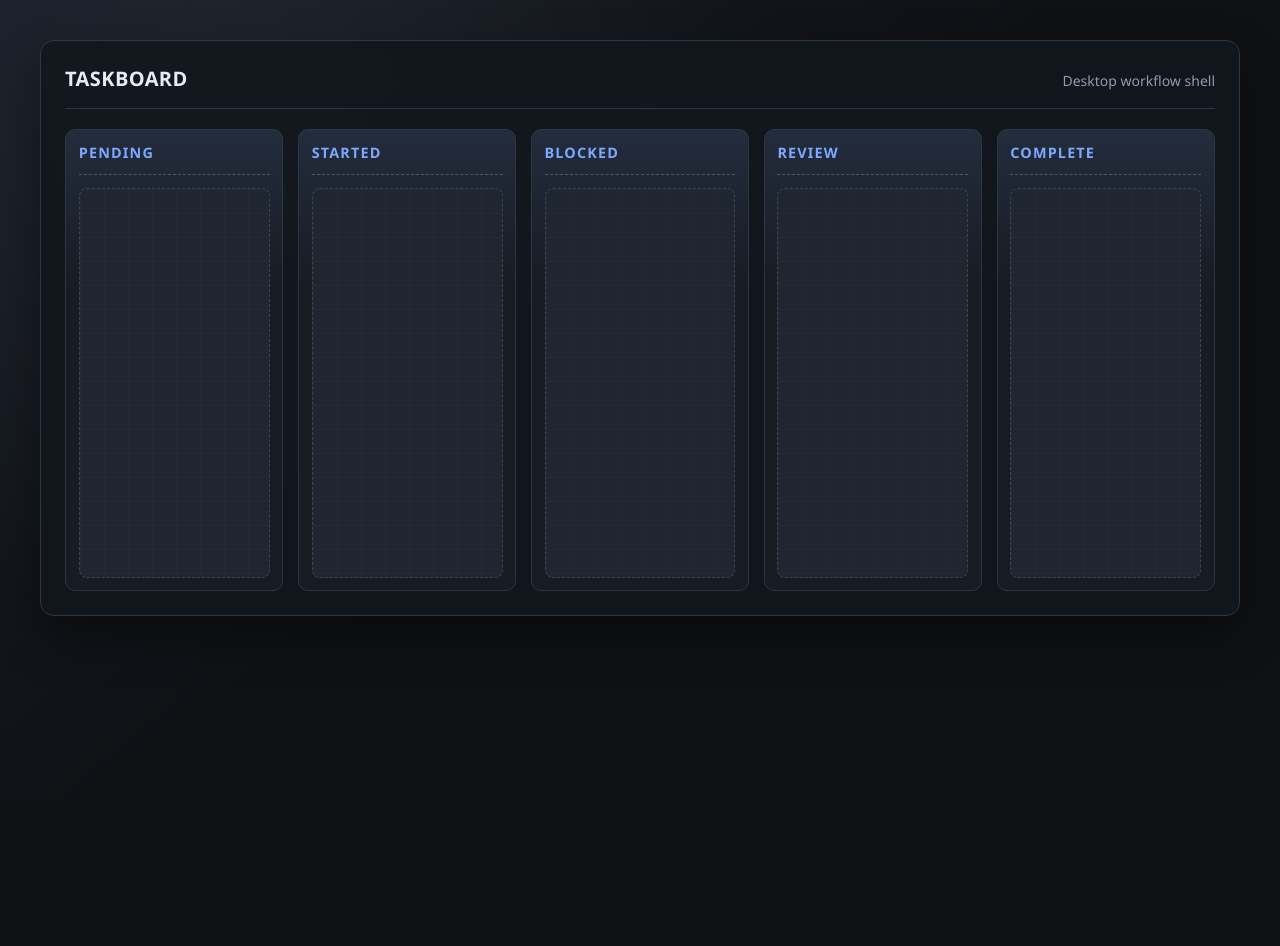
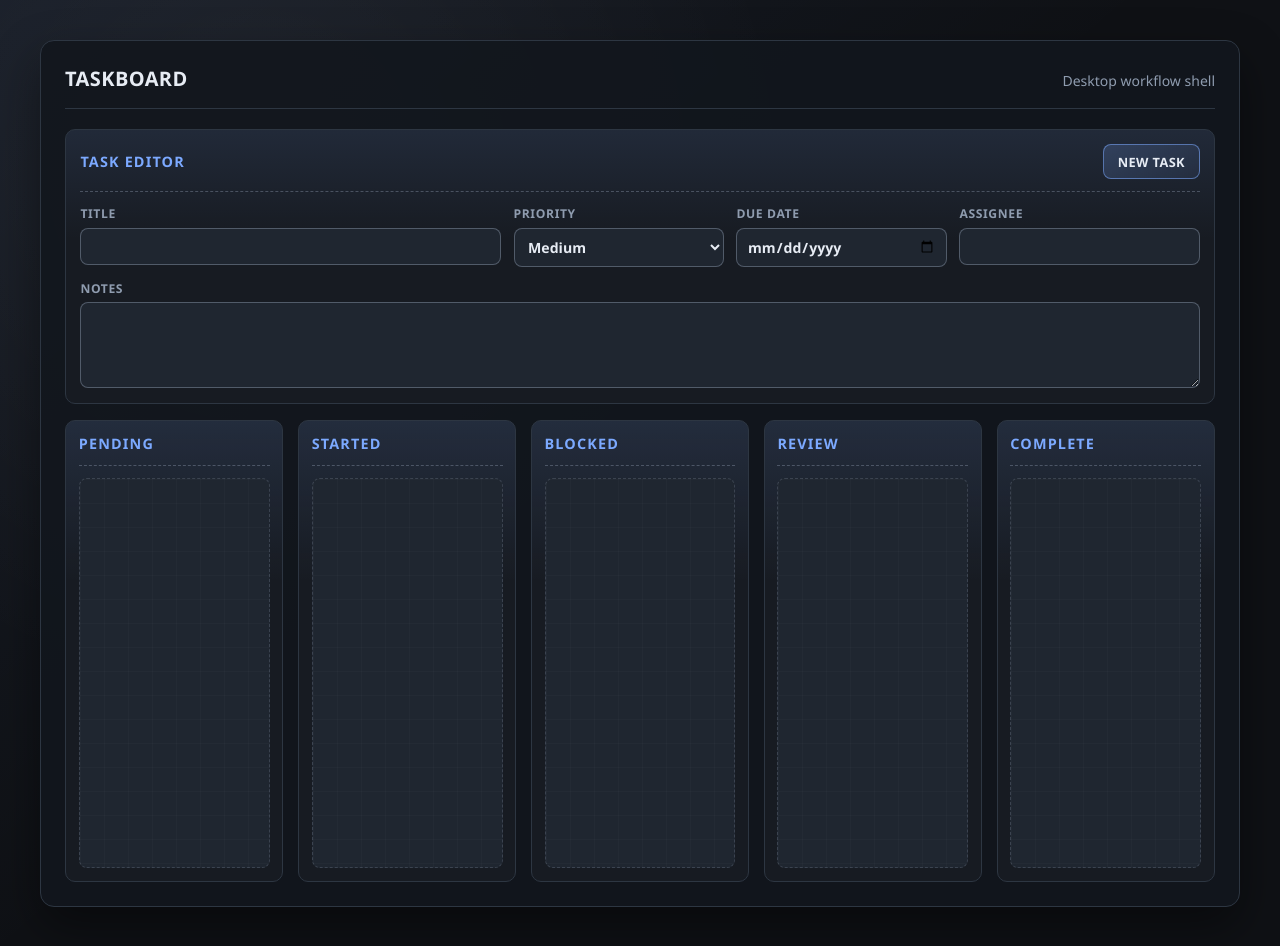
Before and after one commit to am-will/taskery, a React (Vite) app in the folder apps/web/: page / in a window 1280 px wide. Before the commit the page ends 800 px from the top, so only its background shows below. Built offline with nearby package versions, Linux system fonts and the light colour scheme.

Commit message:
feat(web): add task editor create and edit form

```diff
--- a/apps/web/src/App.css
+++ b/apps/web/src/App.css
@@ -73,6 +73,92 @@ body {
   gap: 0.9rem;
 }
 
+.editor-panel {
+  margin-bottom: 1rem;
+  padding: 0.9rem;
+  border: 1px solid var(--industrial-border);
+  border-radius: 10px;
+  background:
+    linear-gradient(180deg, rgba(124, 169, 255, 0.1), transparent 40%),
+    var(--industrial-panel);
+}
+
+.editor-panel-header {
+  display: flex;
+  align-items: center;
+  justify-content: space-between;
+  gap: 0.8rem;
+  margin-bottom: 0.85rem;
+  padding-bottom: 0.75rem;
+  border-bottom: 1px dashed rgba(143, 156, 175, 0.4);
+}
+
+.editor-panel-header h2 {
+  margin: 0;
+  color: var(--industrial-accent);
+  font-size: 0.9rem;
+  font-weight: 600;
+  letter-spacing: 0.08em;
+  text-transform: uppercase;
+}
+
+.new-task-button {
+  border: 1px solid rgba(124, 169, 255, 0.55);
+  border-radius: 8px;
+  padding: 0.45rem 0.85rem;
+  background: linear-gradient(140deg, rgba(124, 169, 255, 0.2), rgba(124, 169, 255, 0.08));
+  color: var(--industrial-text);
+  font: inherit;
+  font-size: 0.8rem;
+  font-weight: 600;
+  letter-spacing: 0.03em;
+  text-transform: uppercase;
+  cursor: pointer;
+}
+
+.new-task-button:hover {
+  border-color: rgba(124, 169, 255, 0.8);
+  background: linear-gradient(140deg, rgba(124, 169, 255, 0.32), rgba(124, 169, 255, 0.14));
+}
+
+.task-form {
+  display: grid;
+  grid-template-columns: 2fr 1fr 1fr 1fr;
+  gap: 0.8rem;
+}
+
+.task-form label {
+  display: flex;
+  flex-direction: column;
+  gap: 0.35rem;
+  color: var(--industrial-muted);
+  font-size: 0.76rem;
+  font-weight: 600;
+  letter-spacing: 0.05em;
+  text-transform: uppercase;
+}
+
+.task-form label:last-child {
+  grid-column: 1 / -1;
+}
+
+.task-form input,
+.task-form select,
+.task-form textarea {
+  border: 1px solid rgba(143, 156, 175, 0.45);
+  border-radius: 8px;
+  background: var(--industrial-panel-strong);
+  color: var(--industrial-text);
+  font: inherit;
+  font-size: 0.88rem;
+  padding: 0.5rem 0.6rem;
+}
+
+.task-form textarea {
+  min-height: 86px;
+  resize: vertical;
+}
+
 .workflow-column {
   min-height: 460px;
   padding: 0.8rem;
--- a/apps/web/src/App.tsx
+++ b/apps/web/src/App.tsx
@@ -1,8 +1,22 @@
 import "./App.css";
+import { useState } from "react";
 
 const workflowColumns = ["Pending", "Started", "Blocked", "Review", "Complete"];
+const defaultTaskDraft = {
+  title: "",
+  priority: "Medium",
+  dueDate: "",
+  assignee: "",
+  notes: "",
+};
 
 export function App() {
+  const [taskDraft, setTaskDraft] = useState(defaultTaskDraft);
+
+  const updateTaskDraft = (field: keyof typeof defaultTaskDraft, value: string) => {
+    setTaskDraft((current) => ({ ...current, [field]: value }));
+  };
+
   return (
     <main className="app-root">
       <section
@@ -16,14 +30,87 @@ export function App() {
           <p>Desktop workflow shell</p>
         </header>
 
-        <div className="workflow-grid" role="list" aria-label="Workflow columns">
+        <section className="editor-panel" aria-label="Task editor">
+          <div className="editor-panel-header">
+            <h2>Task Editor</h2>
+            <button
+              type="button"
+              className="new-task-button"
+              onClick={() => setTaskDraft(defaultTaskDraft)}
+            >
+              New Task
+            </button>
+          </div>
+
+          <form className="task-form" aria-label="Create or edit task">
+            <label htmlFor="task-title">
+              Title
+              <input
+                id="task-title"
+                name="title"
+                value={taskDraft.title}
+                onChange={(event) => updateTaskDraft("title", event.target.value)}
+                type="text"
+              />
+            </label>
+
+            <label htmlFor="task-priority">
+              Priority
+              <select
+                id="task-priority"
+                name="priority"
+                value={taskDraft.priority}
+                onChange={(event) => updateTaskDraft("priority", event.target.value)}
+              >
+                <option value="Low">Low</option>
+                <option value="Medium">Medium</option>
+                <option value="High">High</option>
+                <option value="Critical">Critical</option>
+              </select>
+            </label>
+
+            <label htmlFor="task-due-date">
+              Due Date
+              <input
+                id="task-due-date"
+                name="dueDate"
+                value={taskDraft.dueDate}
+                onChange={(event) => updateTaskDraft("dueDate", event.target.value)}
+                type="date"
+              />
+            </label>
+
+            <label htmlFor="task-assignee">
+              Assignee
+              <input
+                id="task-assignee"
+                name="assignee"
+                value={taskDraft.assignee}
+                onChange={(event) => updateTaskDraft("assignee", event.target.value)}
+                type="text"
+              />
+            </label>
+
+            <label htmlFor="task-notes">
+              Notes
+              <textarea
+                id="task-notes"
+                name="notes"
+                value={taskDraft.notes}
+                onChange={(event) => updateTaskDraft("notes", event.target.value)}
+              />
+            </label>
+          </form>
+        </section>
+
+        <section className="workflow-grid" role="list" aria-label="Workflow columns">
           {workflowColumns.map((column) => (
             <article className="workflow-column" role="listitem" key={column}>
               <h2>{column}</h2>
               <div className="column-body" aria-hidden="true" />
             </article>
           ))}
-        </div>
+        </section>
       </section>
     </main>
   );
```
